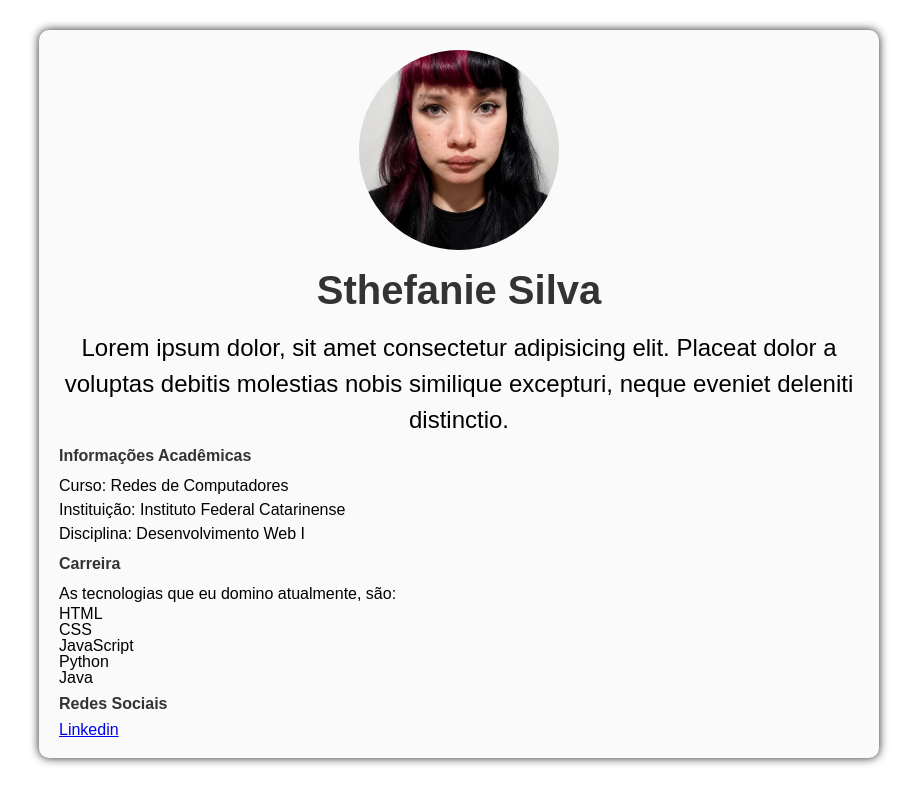
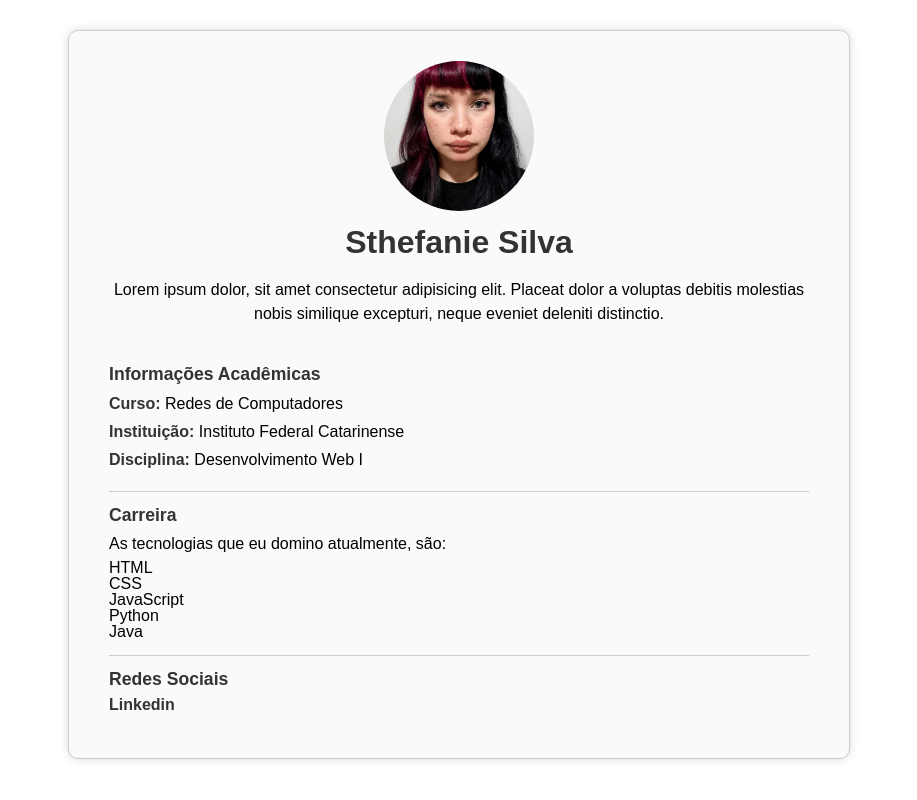
Before and after one commit to patinhocodador99/desenvolvimento-web, a plain HTML site: page index.html in a window 1280 px wide. Shown: the whole page, without its empty margins (181-1098 px from the left). Drawn offline with Linux system fonts and the light colour scheme.

Commit message:
correcao final estilo css

```diff
--- a/css/styles.css
+++ b/css/styles.css
@@ -5,32 +5,64 @@ body {
     background-color: #ffffff;
 }
 
+.container {
+    max-width: 700px;
+    margin: 0 auto;
+    padding: 30px 40px;
+    background-color: #fafafa;
+    border: 1px solid #ccc;
+    box-shadow: 0 0 10px rgba(0, 0, 0, 0.15);
+    border-radius: 10px;
+}
+
 img {
-    width: 200px;
-    height: 200px;
+    width: 150px;
+    height: 150px;
     border-radius: 50%;
     object-fit: cover;
-    margin: 0 auto;
+    margin: 0 auto 15px auto;
     display: block;
 }
 
 h1 {
     text-align: center;
     font-weight: bold;
-    font-size: 2.5rem;
+    font-size: 2rem;
     color: #333;
-    padding: 20px;
+    padding-bottom: 20px;
 }
 
 h2 {
     color: #333;
-    padding: 10px 0 10px 0;
     font-weight: bold;
+    font-size: 1.1rem;
+    padding-bottom: 8px;
 }
 
 p {
     line-height: 1.5;
     font-size: 1rem;
+    padding-bottom: 4px;
+}
+
+.slogan {
+    text-align: center;
+    font-size: 1rem;
+    padding-bottom: 25px;
+}
+
+span {
+    font-weight: bold;
+    color: #333;
+}
+
+.section {
+    padding: 15px 0;
+    border-bottom: 1px solid #ccc;
+}
+
+.section:last-child {
+    border-bottom: none;
 }
 
 ul {
@@ -38,25 +70,17 @@ ul {
     padding: 0;
 }
 
-.slogan {
-    text-align: center;
-    font-size: 1.5rem;
+.social-list li {
+    display: inline-block;
+    margin-right: 15px;
 }
 
-.span {
+.social-list a {
+    color: #333;
+    text-decoration: none;
     font-weight: bold;
-    color: #333;
 }
 
-.container {
-    max-width: 800px;
-    margin: 0 auto;
-    padding: 20px;
-    background-color: #fafafa;
-    box-shadow: 0 0 10px #222;
-    border-radius: 10px
+.social-list a:hover {
+    text-decoration: underline;
 }
-
-.social {
-
-}
```
